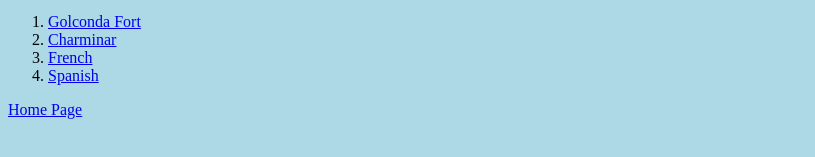
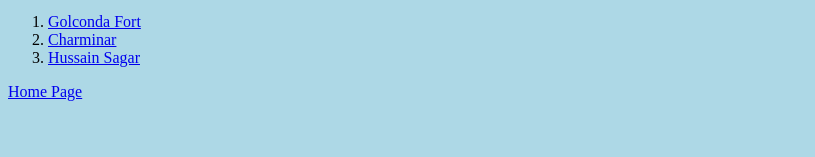
Before and after one commit to Shashank-08/ICT-Summative-Assessment-2, a plain HTML site: page tourist-locations.html in a window 1280 px wide. Shown: the part 437-594 px from the top of the page, without its empty margins (0-815 px from the left). Drawn offline with Linux system fonts and the light colour scheme.

Commit message:
Update tourist-locations.html

```diff
--- a/tourist-locations.html
+++ b/tourist-locations.html
@@ -11,8 +11,7 @@
         <ol>
           <li><a href="golconda-fort.html">Golconda Fort</a></li>
           <li><a href="charminar.html">Charminar</a></li>
-          <li><a href="ramoji-film-city.html">French</a></li>
-          <li><a href="hussain-sagar.html">Spanish</a></li>
+          <li><a href="hussain-sagar.html">Hussain Sagar</a></li>
         </ol>
     </p>
     <a href="index.html">Home Page</a>
```
